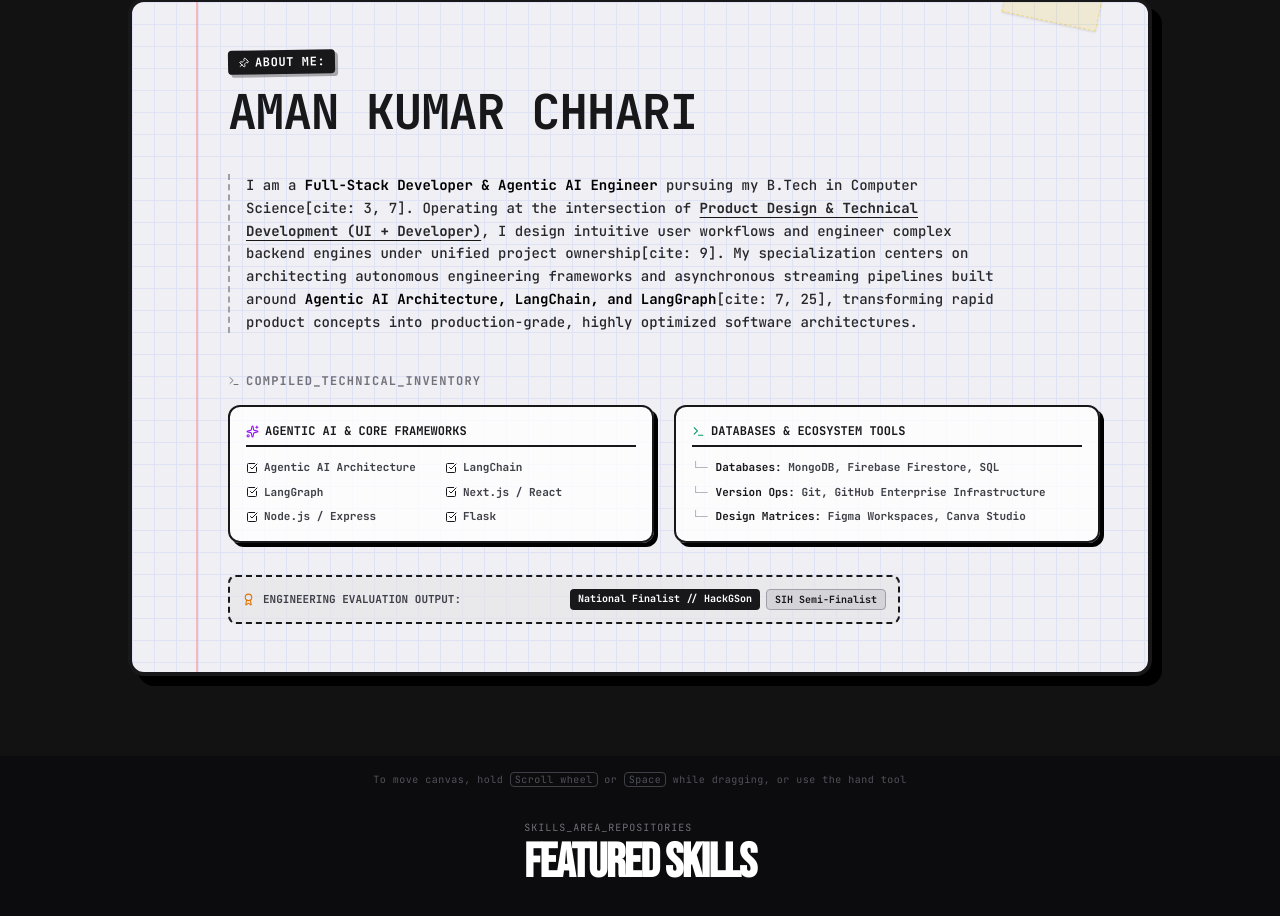
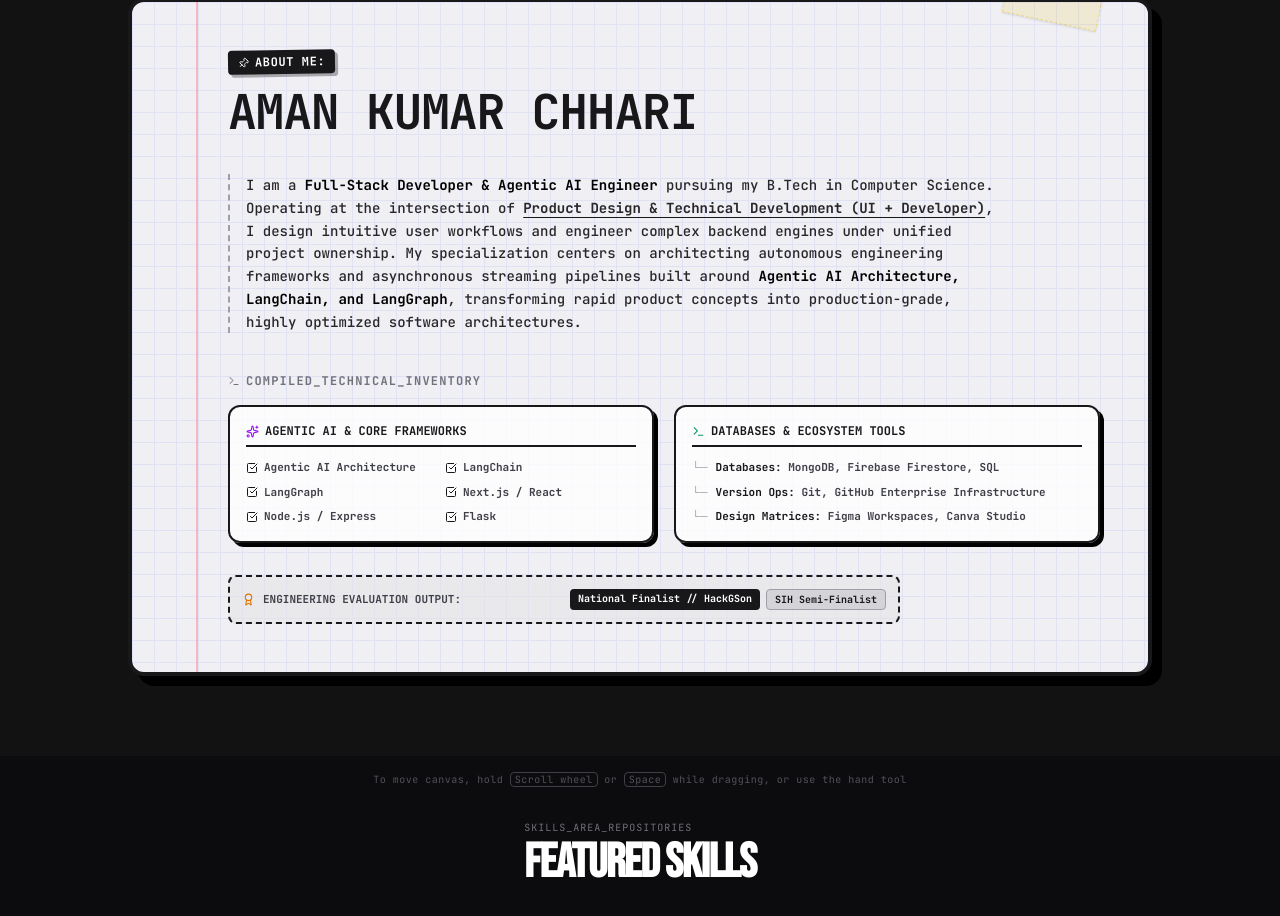
Before and after one commit to chhari07/amankumarchhari, a Next.js app: page / in a window 1280 px wide. Shown: the part 882-1798 px from the top of the page. Built offline with nearby package versions, Linux system fonts and the light colour scheme; a web font is replaced by a local one.

Commit message:
Update Aboutme.jsx

```diff
--- a/components/Aboutme.jsx
+++ b/components/Aboutme.jsx
@@ -48,7 +48,7 @@ export default function AboutMe() {
 
             {/* Core Bio Description Paragraph */}
             <p className="text-xs md:text-sm text-zinc-800 leading-relaxed max-w-3xl font-medium border-l-2 border-zinc-400 pl-3 md:pl-4 border-dashed">
-              I am a <strong className="text-black font-bold">Full-Stack Developer & Agentic AI Engineer</strong> pursuing my B.Tech in Computer Science[cite: 3, 7]. Operating at the intersection of <strong className="underline decoration-zinc-900 underline-offset-4 font-bold">Product Design & Technical Development (UI + Developer)</strong>, I design intuitive user workflows and engineer complex backend engines under unified project ownership[cite: 9]. My specialization centers on architecting autonomous engineering frameworks and asynchronous streaming pipelines built around <strong className="text-black font-bold">Agentic AI Architecture, LangChain, and LangGraph</strong>[cite: 7, 25], transforming rapid product concepts into production-grade, highly optimized software architectures.
+              I am a <strong className="text-black font-bold">Full-Stack Developer & Agentic AI Engineer</strong> pursuing my B.Tech in Computer Science. Operating at the intersection of <strong className="underline decoration-zinc-900 underline-offset-4 font-bold">Product Design & Technical Development (UI + Developer)</strong>, I design intuitive user workflows and engineer complex backend engines under unified project ownership. My specialization centers on architecting autonomous engineering frameworks and asynchronous streaming pipelines built around <strong className="text-black font-bold">Agentic AI Architecture, LangChain, and LangGraph</strong>, transforming rapid product concepts into production-grade, highly optimized software architectures.
             </p>
 
             {/* =========================================================================
```
